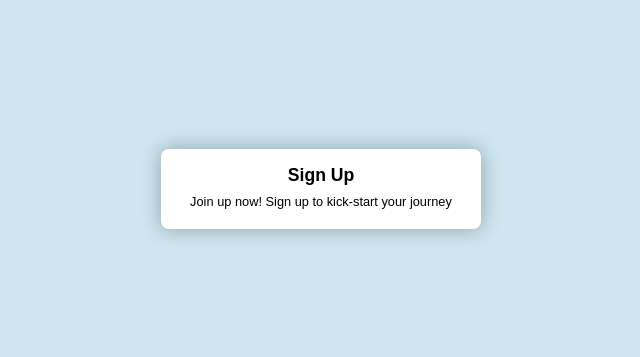
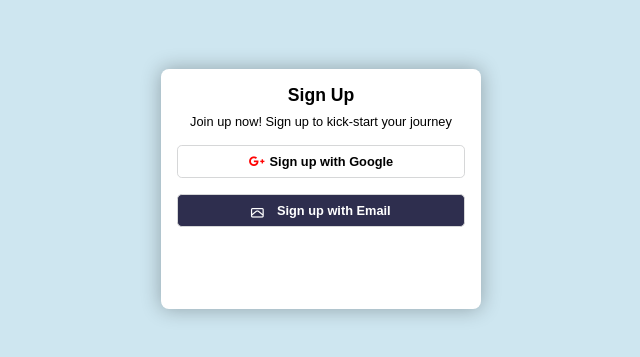
Before and after one commit to ar4scode/Simple-Sing-up-Page, a plain HTML site: page index.html in a window 1280 px wide. Shown: the part 211-568 px from the top of the page, without its empty margins (319-959 px from the left). Drawn offline with Linux system fonts and the light colour scheme.

Commit message:
Add fontawesome script and icon to email & google button

```diff
--- a/index.html
+++ b/index.html
@@ -11,8 +11,14 @@
   <div class="container">
     <p class="sign-up">Sign Up</p>
     <p class="sign-up-message">Join up now! Sign up to kick-start your journey</p>
+
+    <div class="btn-container">
+      <button class="google-signup"><i class="fa-brands fa-google-plus-g" style="color: #ff0404;"></i>Sign up with Google</button>
+      <button class="email-signup"><i class="fa-regular fa-envelope fa-flip-both" style="color: #ffffff;"></i>Sign up with Email</button>
+    </div>
   </div>
 
+  <script src="https://kit.fontawesome.com/d58338cd3e.js" crossorigin="anonymous"></script>
   <script src="app.js"></script>
 </body>
 </html>
--- a/style/signup.css
+++ b/style/signup.css
@@ -14,7 +14,7 @@ body {
   position: fixed;
   inset: 0px;
   width: 20rem;
-  height: 5rem;
+  height: 15rem;
   max-width: 100vw;
   max-height: 100dvh;
   margin: auto;
@@ -35,3 +35,57 @@ body {
   font-size: .8rem;
   text-align: center;
 }
+
+.btn-container {
+  display: flex;
+  flex-direction: column;
+  margin-top: 1rem;
+  gap: 1rem;
+}
+
+@keyframes btnTransition {
+  from {
+    transform: translateY(0);
+  }
+
+  to {
+    transform: translateY(10%);
+  }
+}
+
+.btn-container button {
+  padding:.5rem 0;
+  border: .5px solid #d6d7d8;
+  border-radius: .3rem;
+  font-weight: bold;
+  font-size: .8rem;
+  cursor: pointer;
+  transition: all .5s;
+}
+
+.btn-container button:hover {
+  transform: translateY(5px);
+}
+
+.btn-container button:active {
+  opacity: .7;
+}
+
+.google-signup {
+  background-color: #fff;
+  padding-left: 0.4rem;
+}
+
+.google-signup i {
+  margin-right: 0.3rem;
+}
+
+.email-signup {
+  background-color: #2e2e4e;
+  color: #fff;
+}
+
+.email-signup i {
+  margin-right: 0.8rem;
+  margin-bottom: 0.rem;
+}
```
